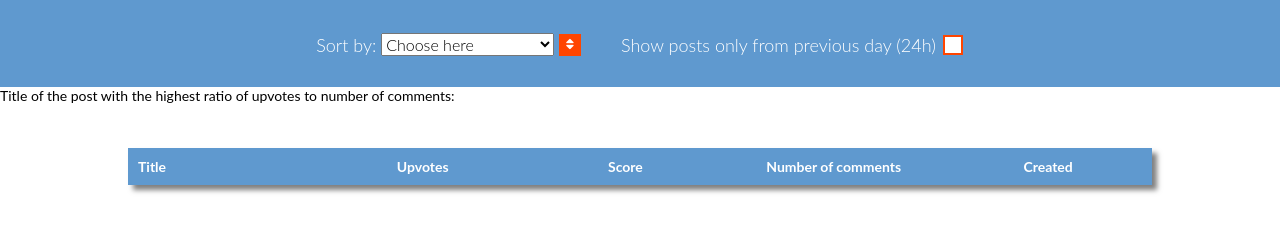
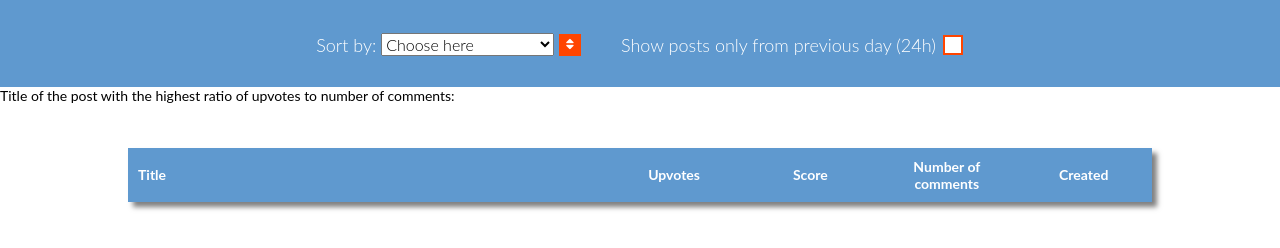
Before and after one commit to iambro/reddit-script, a plain HTML site: page index.html in a window 1280 px wide. Drawn offline with nearby package versions, Linux system fonts and the light colour scheme; files that its build step writes are made by us from their sources; no server answers.

Commit message:
Change size of table

```diff
--- a/SCSS/main.scss
+++ b/SCSS/main.scss
@@ -14,7 +14,7 @@
   td {
     text-align: center;
     padding: 1rem;
-    width: 100rem;
+    width: 14rem;
     box-sizing: border-box;
   }
 
@@ -26,6 +26,7 @@
   tr td:nth-child(1),
   tr th:nth-child(1) {
     text-align: left;
+    width: 50rem;
   }
 
   tr:nth-child(odd) {
```
